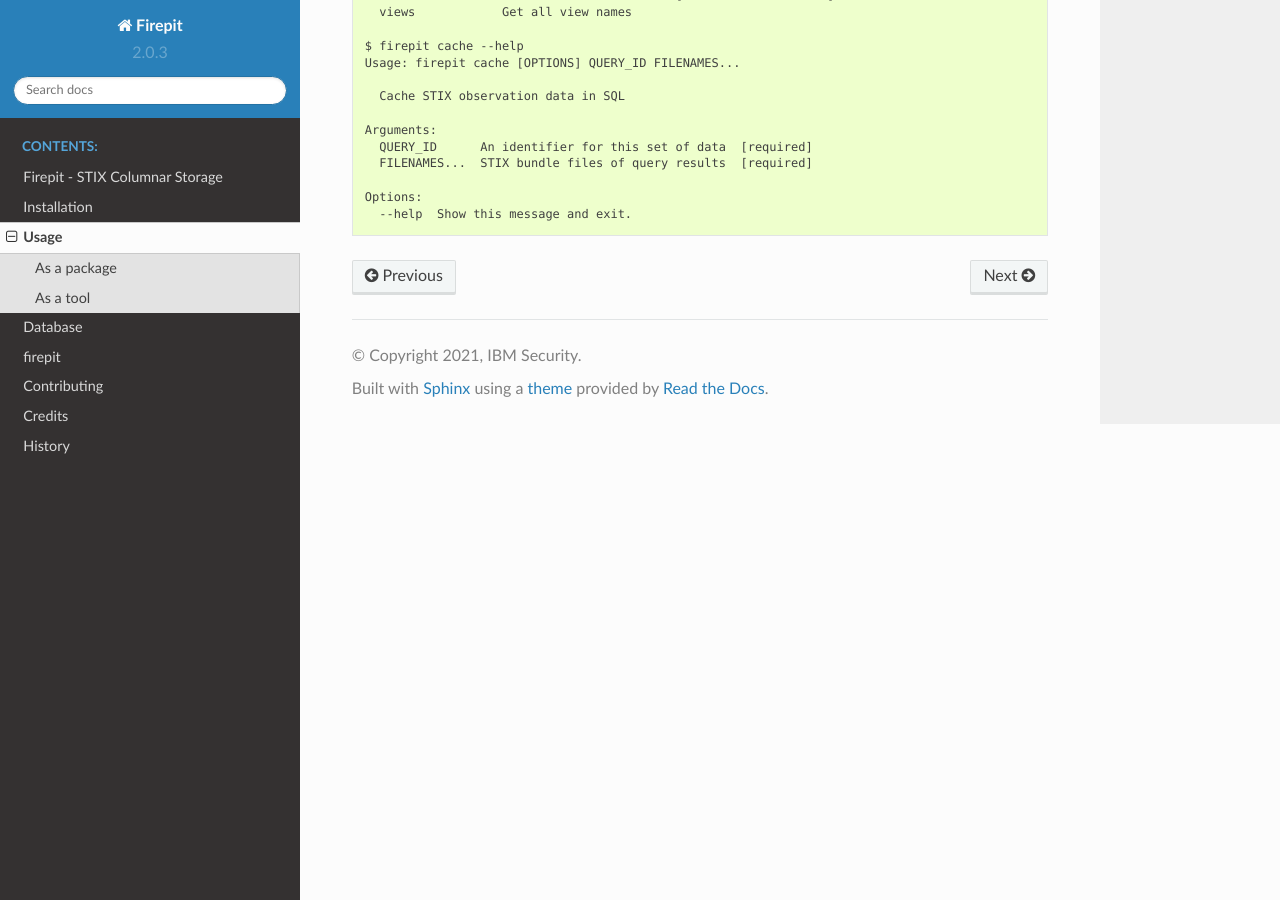
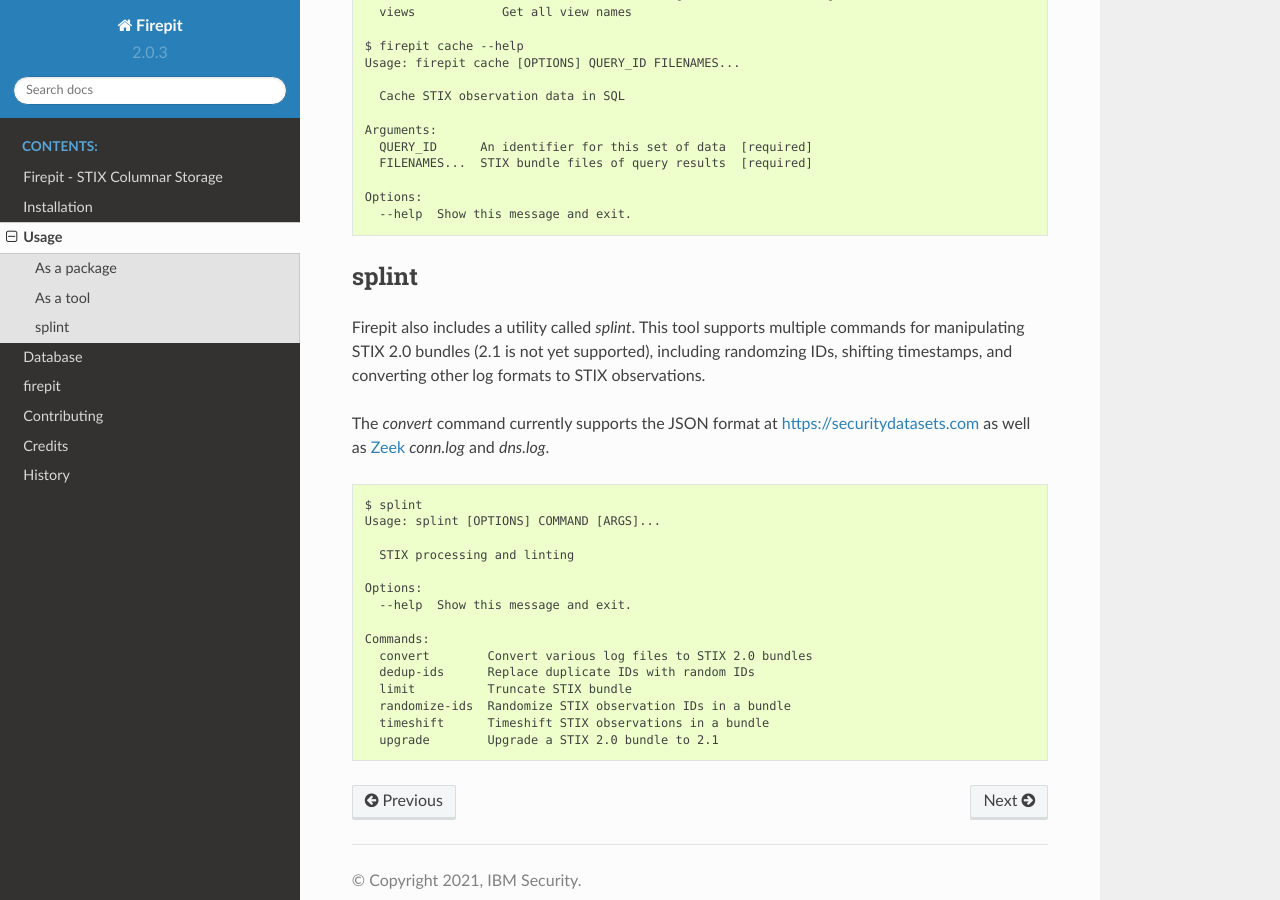
Before and after one commit to opencybersecurityalliance/firepit, a Sphinx documentation site: the page built from docs/usage.rst, in a window 1280 px wide and 900 px high, scrolled down 1439 px. Built offline with Sphinx 7.4.7 and the Read the Docs theme 2.0.0, drawn with Linux system fonts in a browser that asks for light colours.

Commit message:
Doc update for splint

```diff
--- a/docs/usage.rst
+++ b/docs/usage.rst
@@ -88,3 +88,34 @@
 
     Options:
       --help  Show this message and exit.
+
+
+splint
+------
+
+Firepit also includes a utility called `splint`.  This tool supports
+multiple commands for manipulating STIX 2.0 bundles (2.1 is not yet
+supported), including randomzing IDs, shifting timestamps, and
+converting other log formats to STIX observations.
+
+The `convert` command currently supports the JSON format at
+https://securitydatasets.com as well as `Zeek <https://zeek.org/>`_
+`conn.log` and `dns.log`.
+
+.. code-block::
+
+   $ splint
+   Usage: splint [OPTIONS] COMMAND [ARGS]...
+
+     STIX processing and linting
+
+   Options:
+     --help  Show this message and exit.
+
+   Commands:
+     convert        Convert various log files to STIX 2.0 bundles
+     dedup-ids      Replace duplicate IDs with random IDs
+     limit          Truncate STIX bundle
+     randomize-ids  Randomize STIX observation IDs in a bundle
+     timeshift      Timeshift STIX observations in a bundle
+     upgrade        Upgrade a STIX 2.0 bundle to 2.1
```
Also changed, not shown: docs/firepit.rst (+16 -0 lines).
